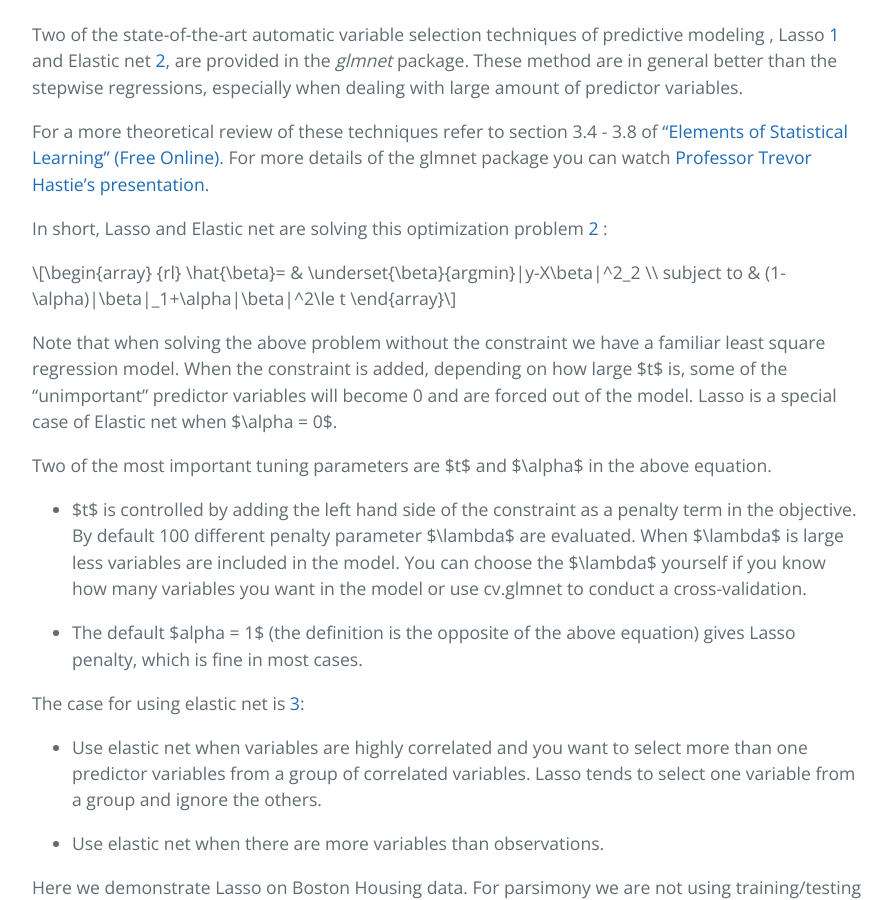
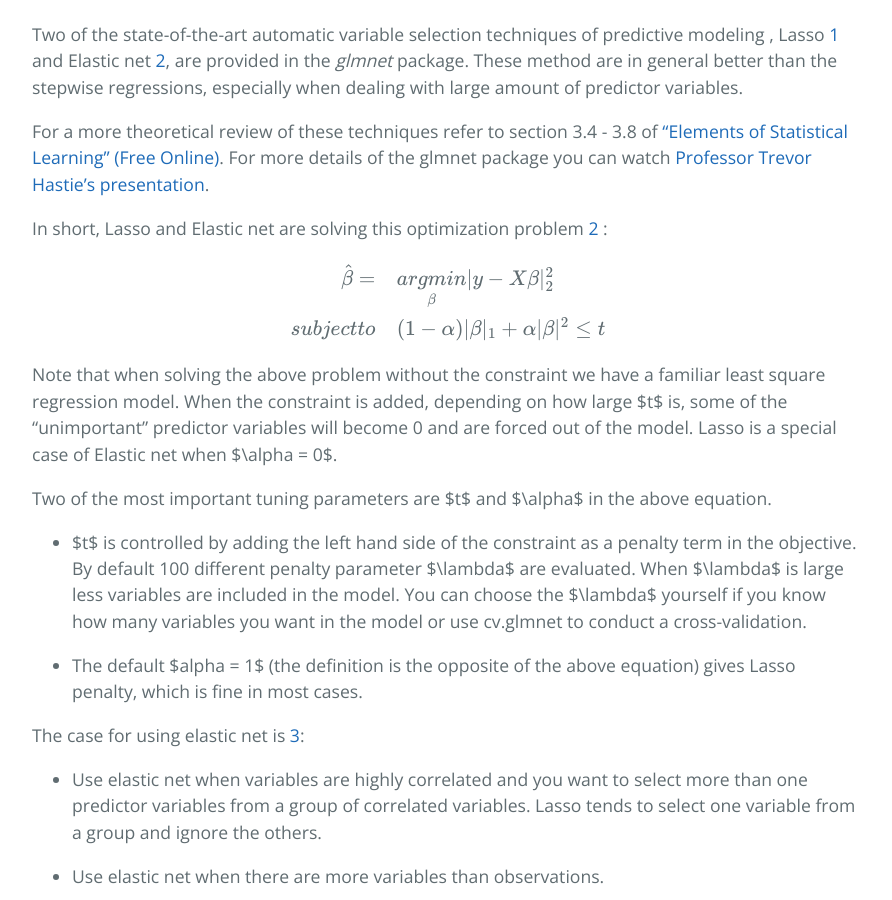
Before and after one commit to XiaoruiZhu/Data-Mining-R, a Jekyll site: the page built from docs/Variable_Selection.md, in a window 1280 px wide and 900 px high, scrolled down 464 px. Shown: the whole window, without its empty margins (192-1084 px from the left). Built offline with Jekyll 4.4.1, drawn with Linux system fonts in a browser that asks for light colours; Markdown is read by kramdown in place of the engine named in the settings; formulas are drawn with MathJax 3; part of the change alters nothing that is shown.

```diff
--- a/docs/_config.yml
+++ b/docs/_config.yml
@@ -3,3 +3,4 @@ description: Cayman is a clean, responsive theme for GitHub Pages.
 show_downloads: true
 google_analytics:
 theme: jekyll-theme-cayman
+markdown: redcarpet
--- a/docs/_layouts/default.html
+++ b/docs/_layouts/default.html
@@ -32,6 +32,10 @@
       </footer>
     </section>
 
+    <script type="text/javascript"
+        src="http://cdn.mathjax.org/mathjax/latest/MathJax.js?config=TeX-AMS-MML_HTMLorMML">
+    </script>
+
     {% if site.google_analytics %}
       <script type="text/javascript">
         (function(i,s,o,g,r,a,m){i['GoogleAnalyticsObject']=r;i[r]=i[r]||function(){
```
Also changed, not shown: 2 other files.
